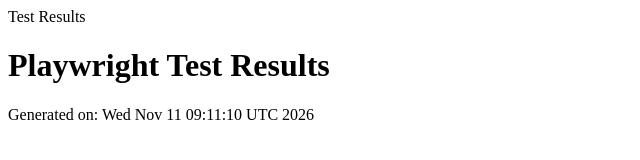
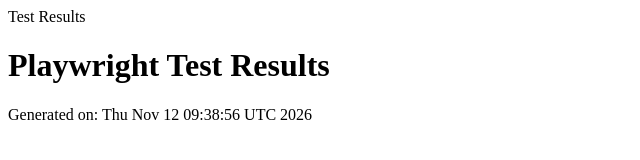
Before and after one commit to banashree1/PlaywrightAgentMCP, a plain HTML site: page index.html in a window 1280 px wide. Shown: the full height of the page, 0-640 px from the left. Drawn offline with Linux system fonts and the light colour scheme.

Commit message:
deploy: 466099776f13723a90a2fab92703149f41eb39e9

```diff
--- a/index.html
+++ b/index.html
@@ -1,3 +1,3 @@
 Test Results
 <h1>Playwright Test Results</h1>
-<p>Generated on: Wed Nov 11 09:11:10 UTC 2026</p>
+<p>Generated on: Thu Nov 12 09:38:56 UTC 2026</p>
```
